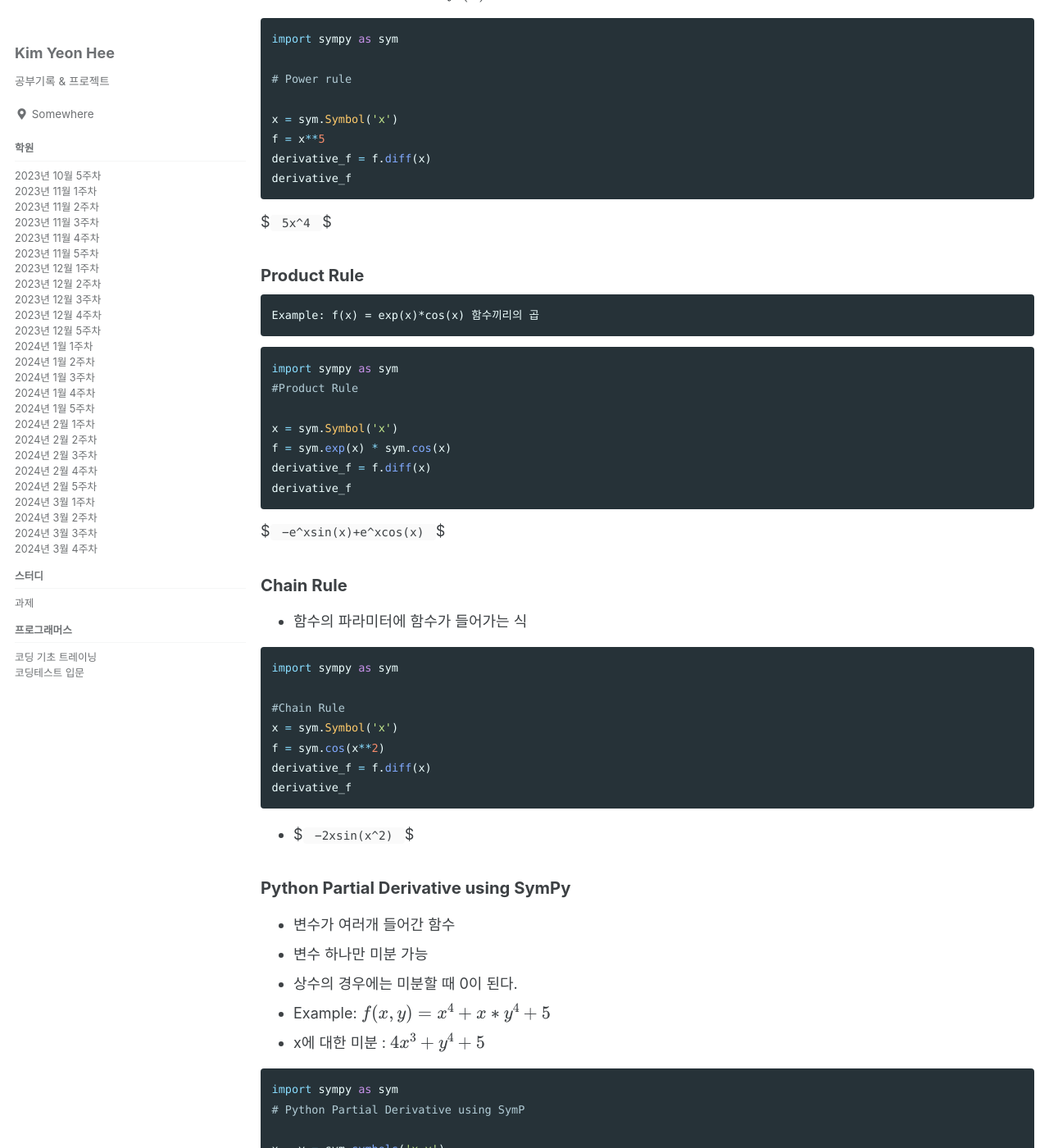
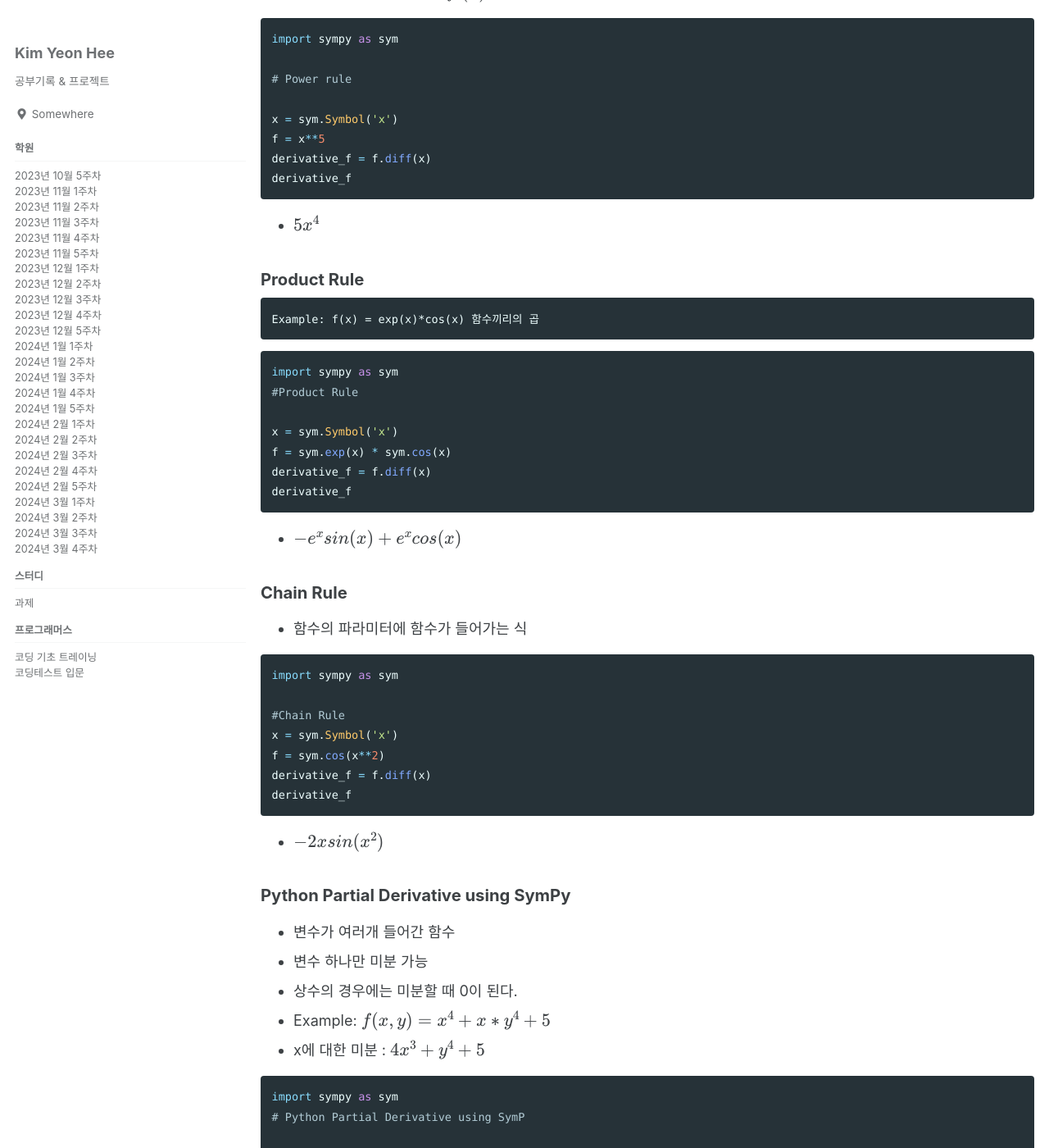
Before and after one commit to YonY-K/YonY-K.github.io, a Jekyll site: the page built from school/school_202403week4/_posts/2024-03-28/2024-03-28-20240328_1period.md, in a window 1280 px wide and 1400 px high, scrolled down 1891 px. Shown: the whole window at 82% size. Built offline with Jekyll 4.4.1, drawn with Linux system fonts in a browser that asks for light colours; cached includes are drawn as plain includes; formulas are drawn with MathJax 3.

````diff
--- a/school/school_202403week4/_posts/2024-03-28/2024-03-28-20240328_1period.md
+++ b/school/school_202403week4/_posts/2024-03-28/2024-03-28-20240328_1period.md
@@ -88,7 +88,7 @@ derivative_f = f.diff(x)
 derivative_f
 ```
 
-$` 5x^4 `$
+- $ 5x^4 $
 
 ### Product Rule
 
@@ -106,7 +106,7 @@ derivative_f = f.diff(x)
 derivative_f
 ```
 
-$` −e^xsin(x)+e^xcos(x) `$
+- $ −e^xsin(x)+e^xcos(x) $
 
 ### Chain Rule
 
@@ -122,7 +122,7 @@ derivative_f = f.diff(x)
 derivative_f
 ```
 
-- $` −2xsin(x^2) `$
+- $ −2xsin(x^2) $
 
 ### Python Partial Derivative using SymPy
 
@@ -152,6 +152,6 @@ derivative_f = f.diff(x, y)
 derivative_f
 ```
 
-- $` 4x^3+y^4 `$
-- $` y^4+108 `$
-- $` 4y^3 `$
+- $ 4x^3+y^4 $
+- $ y^4+108 $
+- $ 4y^3 $
````
